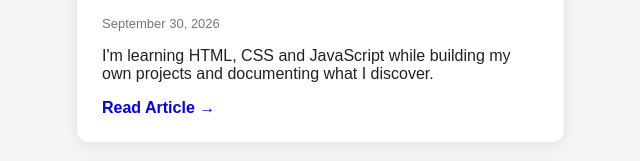
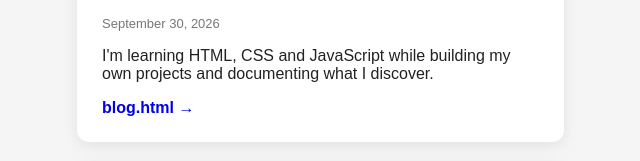
Before and after one commit to omsingh-ds/web-blog, a plain HTML site: page index.html in a window 1280 px wide. Shown: the part 1382-1543 px from the top of the page, 183-823 px from the left. Drawn offline with Linux system fonts and the light colour scheme; grey boxes are pictures that could not be loaded.

Commit message:
Update index.html

```diff
--- a/index.html
+++ b/index.html
@@ -81,7 +81,7 @@
             my own projects and documenting what I discover.
         </p>
 
-        <a href="blog.html">Read Article →</a>
+        <a href="blog.html">blog.html →</a>
 
     </div>
 
```
